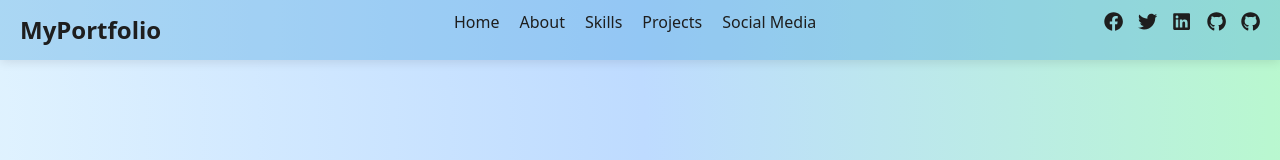
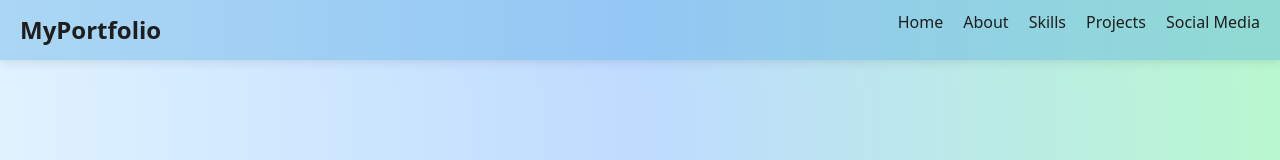
Before and after one commit to ShreyanshWillCode/PortFolio, a React (Vite) app in the folder portfolio/: page / in a window 1280 px wide. Shown: the top 160 px of the page. Built offline with nearby package versions, Linux system fonts and the light colour scheme; a web font is replaced by a local one.

Commit message:
Update Navbar.tsx

```diff
--- a/portfolio/src/components/Navbar.tsx
+++ b/portfolio/src/components/Navbar.tsx
@@ -29,13 +29,13 @@ const Navbar: React.FC = () => {
         </ul>
 
         {/* Desktop Social Media */}
-        <ul className="social-media">
+        {/* <ul className="social-media">
           <li><a href="#home"><FaFacebook /></a></li>
           <li><a href="#about"><FaTwitter /></a></li>
           <li><a href="#skills"><FaLinkedin /></a></li>
           <li><a href="#projects"><FaGithub /></a></li>
           <li><a href="#social-medias"><FaGithub /></a></li>
-        </ul>
+        </ul> */}
 
         {/* Mobile Menu Toggle */}
         <div className="hamburger" onClick={toggleMobileMenu}>
```
